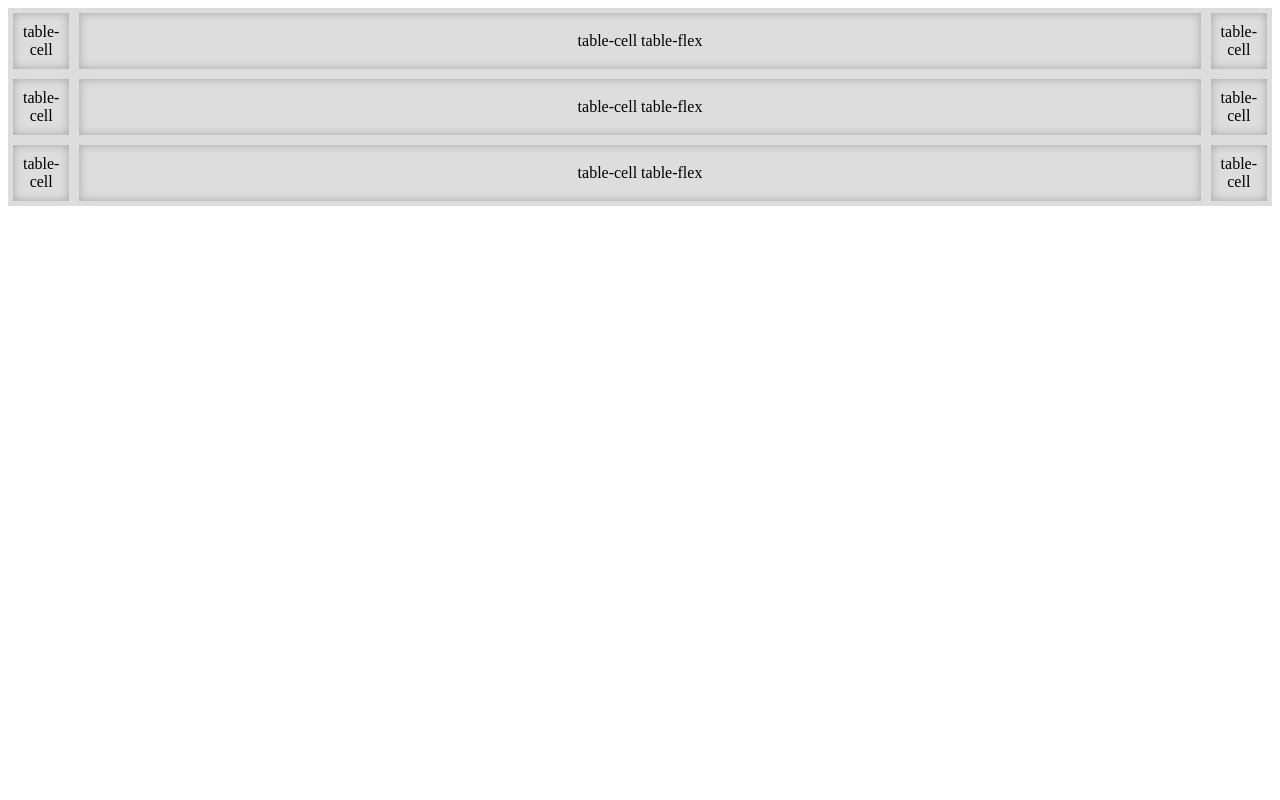
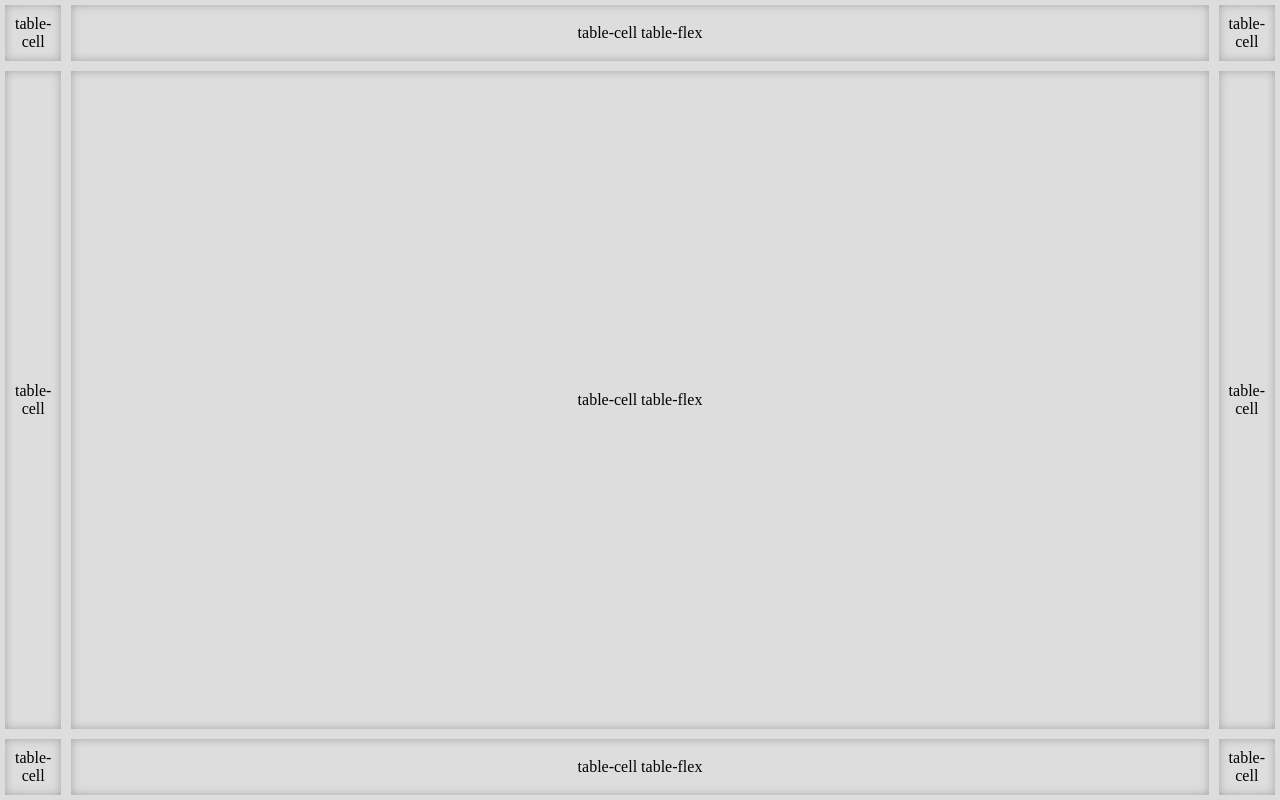
Before and after one commit to AlejandroDiegoo/css-responsive-tables, a plain HTML site: page demo/index.html in a window 1280 px wide. Drawn offline with Linux system fonts and the light colour scheme.

Commit message:
Update index.html

```diff
--- a/demo/index.html
+++ b/demo/index.html
@@ -10,6 +10,12 @@
     <meta id="viewport" name="viewport" content ="width=device-width, minimum-scale=1.0, maximum-scale=1.0, user-scalable=no" />
     <link rel="stylesheet" type="text/css" href="../css-responsive-tables.css" />
     <style>
+      html, body {
+        width: 100%;
+        height: 100%;
+        margin: 0px;
+        padding: 0px;
+      }
       body > div {
         width: 100%;
         height: 100%;
```
